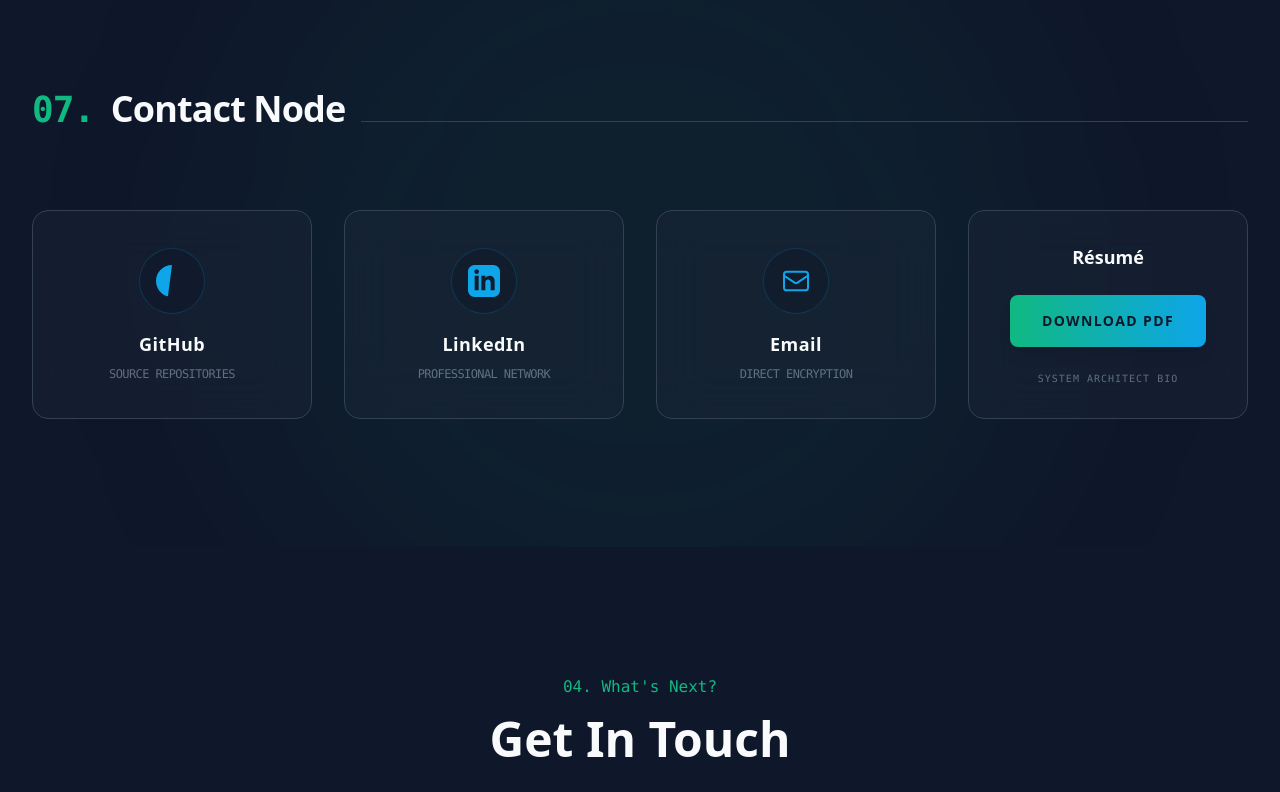
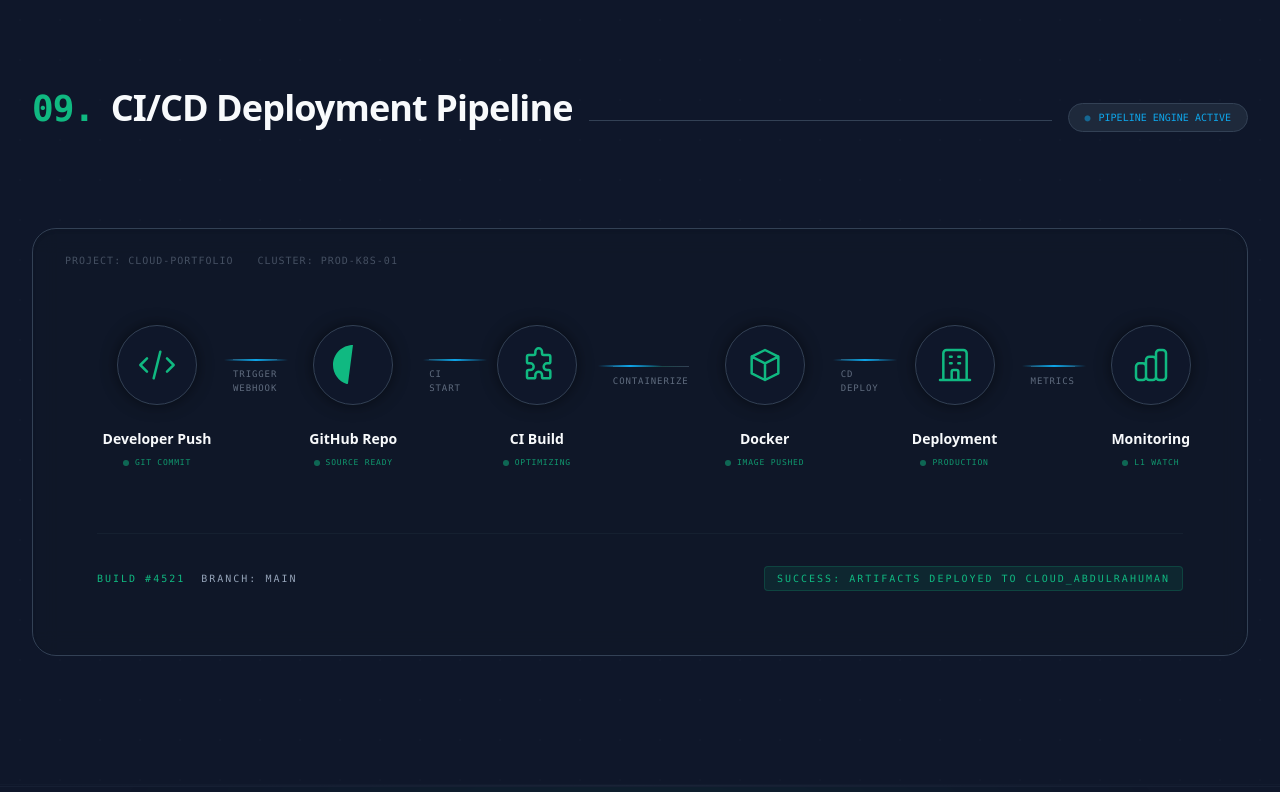
Before and after one commit to AbdulRahumankm/Cloud_AbdulRahuman, a React (Vite) app: page / in a window 1280 px wide. Shown: the part 5360-6152 px from the top of the page. Built offline with nearby package versions, Linux system fonts and the light colour scheme.

Commit message:
Add DevOps CI/CD Pipeline visualization section

```diff
--- a/src/App.jsx
+++ b/src/App.jsx
@@ -8,6 +8,7 @@ import InfrastructureProjects from './sections/InfrastructureProjects';
 import ServerStatusDashboard from './sections/ServerStatusDashboard';
 import CloudArchitecture from './sections/CloudArchitecture';
 import DataPipeline from './sections/DataPipeline';
+import CicdPipeline from './sections/CicdPipeline';
 import ContactSection from './sections/ContactSection';
 import Contact from './sections/Contact';
 import './App.css';
@@ -29,6 +30,8 @@ function App() {
       <div className="section-divider"></div>
       <DataPipeline />
       <div className="section-divider"></div>
+      <CicdPipeline />
+      <div className="section-divider"></div>
       <ContactSection />
       <Contact />
     </MainLayout>
--- /dev/null
+++ b/src/sections/CicdPipeline.jsx
@@ -0,0 +1,134 @@
+import React from 'react';
+
+const PipelineStage = ({ name, icon, status, delay }) => (
+  <div className="flex flex-col items-center group relative min-w-[120px]" style={{ animationDelay: `${delay}s` }}>
+    <div className="w-16 h-16 md:w-20 md:h-20 bg-[#0f172a] rounded-full border border-devops-border flex items-center justify-center text-devops-primary shadow-[0_0_15px_rgba(0,0,0,0.5)] transition-all duration-500 group-hover:scale-110 group-hover:border-devops-secondary group-hover:shadow-[0_0_30px_rgba(56,189,248,0.3)] relative z-10">
+      {icon}
+      {/* Animated Orbiting Ring */}
+      <div className="absolute inset-[-4px] border border-devops-primary/20 rounded-full animate-spin-slow opacity-0 group-hover:opacity-100 transition-opacity"></div>
+    </div>
+    <div className="mt-6 text-center">
+      <h4 className="text-devops-text font-bold text-xs md:text-sm whitespace-nowrap">{name}</h4>
+      <div className="mt-2 flex items-center justify-center gap-1.5 uppercase tracking-widest text-[8px] font-mono">
+        <span className="w-1.5 h-1.5 rounded-full bg-emerald-500 animate-pulse"></span>
+        <span className="text-emerald-500/80">{status}</span>
+      </div>
+    </div>
+  </div>
+);
+
+const PipelineConnector = ({ label, speed = '3s' }) => (
+  <div className="hidden lg:flex flex-1 flex-col items-center justify-center h-20 -mt-10">
+    <div className="w-full h-px bg-gradient-to-r from-devops-border via-devops-primary/30 to-devops-border relative">
+      {/* Passing Data Pulse */}
+      <div className="absolute top-1/2 left-0 w-16 h-[2px] bg-gradient-to-r from-transparent via-devops-secondary to-transparent animate-pipeline-flow -translate-y-1/2" style={{ animationDuration: speed }}></div>
+    </div>
+    <span className="mt-2 text-[9px] font-mono text-devops-textMuted uppercase tracking-widest opacity-60">
+      {label}
+    </span>
+  </div>
+);
+
+const CicdPipeline = () => {
+  return (
+    <section id="cicd-pipeline" className="py-32 bg-devops-bg relative overflow-hidden border-b border-devops-border/10">
+      {/* Background Grid Pattern */}
+      <div className="absolute inset-0 opacity-[0.02] pointer-events-none" style={{ backgroundImage: 'radial-gradient(#94a3b8 1px, transparent 1px)', backgroundSize: '40px 40px' }}></div>
+
+      <style>{`
+        @keyframes pipeline-flow {
+          0% { left: -20%; }
+          100% { left: 120%; }
+        }
+        .animate-pipeline-flow {
+          animation: pipeline-flow linear infinite;
+        }
+        .animate-spin-slow {
+          animation: spin 8s linear infinite;
+        }
+      `}</style>
+
+      <div className="max-w-7xl mx-auto px-4 sm:px-6 lg:px-8 relative z-10">
+        <div className="flex flex-col md:flex-row items-baseline gap-4 mb-24">
+          <h2 className="text-3xl md:text-4xl font-extrabold text-devops-text tracking-tight">
+            <span className="text-devops-primary font-mono mr-2">09.</span> CI/CD Deployment Pipeline
+          </h2>
+          <div className="h-px bg-devops-border flex-1 w-full md:w-auto mt-4 md:mt-0"></div>
+          <div className="flex items-center gap-2 px-4 py-1.5 rounded-full bg-devops-card border border-devops-border text-[10px] font-mono text-devops-secondary">
+            <span className="animate-pulse">●</span> PIPELINE ENGINE ACTIVE
+          </div>
+        </div>
+
+        {/* Global Pipeline Visualization */}
+        <div className="bg-[#111827]/50 border border-devops-border rounded-3xl p-8 md:p-16 backdrop-blur-md shadow-inner relative">
+          {/* Dashboard Header Info */}
+          <div className="absolute top-6 left-8 flex gap-6 text-[10px] font-mono text-devops-textMuted uppercase tracking-widest opacity-40">
+            <div>Project: cloud-portfolio</div>
+            <div>Cluster: prod-k8s-01</div>
+          </div>
+
+          <div className="flex flex-col lg:flex-row items-center justify-between gap-12 lg:gap-4 mt-8">
+            <PipelineStage
+              name="Developer Push"
+              status="Git Commit"
+              icon={<svg className="w-8 h-8 md:w-10 md:h-10" fill="none" stroke="currentColor" viewBox="0 0 24 24"><path strokeLinecap="round" strokeLinejoin="round" strokeWidth="1.5" d="M10 20l4-16m4 4l4 4-4 4M6 16l-4-4 4-4" /></svg>}
+            />
+
+            <PipelineConnector label="Trigger Webhook" speed="2s" />
+
+            <PipelineStage
+              name="GitHub Repo"
+              status="Source Ready"
+              icon={<svg className="w-8 h-8 md:w-10 md:h-10" fill="currentColor" viewBox="0 0 24 24"><path d="M12 0C5.37 0 0 5.37 0 12c0 5.31 3.435 9.795 8.205 11.385.6.105.825-.255.825-.57bfs 0-2.115-.015-4.14c-3.33.72-4.035-1.605-4.035-1.605-.54-1.38-1.32-1.74-1.32-1.74-1.087-.741.083-.726.083-.726 1.203.084 1.838 1.234 1.838 1.234 1.07 1.83 2.805 1.305 3.492.997.107-.775.418-1.305.762-1.605-2.66-.305-5.466-1.332-5.466-5.93 0-1.31.465-2.38 1.235-3.22-.135-.305-.54-1.52.105-3.176 0 0 1.005-.322 3.3 1.23.96-.267 1.98-.399 3-.405 1.02.006 2.04.138 3 .405 2.28-1.552 3.285-1.23 3.285-1.23.645 1.653.24 2.87.12 3.176.765.84 1.23 1.91 1.23 3.22 0 4.61-2.805 5.625-5.475 5.92.42.36.81 1.096.81 2.22 0 1.606-.015 2.896-.015 3.286 0 .315.21.69.825.57C20.565 21.795 24 17.31 24 12c0-6.63-5.37-12-12-12z" /></svg>}
+            />
+
+            <PipelineConnector label="CI Start" speed="3s" />
+
+            <PipelineStage
+              name="CI Build"
+              status="Optimizing"
+              icon={<svg className="w-8 h-8 md:w-10 md:h-10" fill="none" stroke="currentColor" viewBox="0 0 24 24"><path strokeLinecap="round" strokeLinejoin="round" strokeWidth="1.5" d="M11 4a2 2 0 114 0v1a1 1 0 001 1h3a1 1 0 011 1v3a1 1 0 01-1 1h-1a2 2 0 100 4h1a1 1 0 011 1v3a1 1 0 01-1 1h-3a1 1 0 01-1-1v-1a2 2 0 10-4 0v1a1 1 0 01-1 1H7a1 1 0 01-1-1v-3a1 1 0 011-1h1a2 2 0 100-4H7a1 1 0 01-1-1V7a1 1 0 011-1h3a1 1 0 001-1V4z" /></svg>}
+            />
+
+            <PipelineConnector label="Containerize" speed="2.5s" />
+
+            <PipelineStage
+              name="Docker"
+              status="Image Pushed"
+              icon={<svg className="w-8 h-8 md:w-10 md:h-10" fill="none" stroke="currentColor" viewBox="0 0 24 24"><path strokeLinecap="round" strokeLinejoin="round" strokeWidth="1.5" d="M20 7l-8-4-8 4m16 0l-8 4m8-4v10l-8 4m0-10L4 7m8 4v10M4 7v10l8 4" /></svg>}
+            />
+
+            <PipelineConnector label="CD Deploy" speed="3.5s" />
+
+            <PipelineStage
+              name="Deployment"
+              status="Production"
+              icon={<svg className="w-8 h-8 md:w-10 md:h-10" fill="none" stroke="currentColor" viewBox="0 0 24 24"><path strokeLinecap="round" strokeLinejoin="round" strokeWidth="1.5" d="M19 21V5a2 2 0 00-2-2H7a2 2 0 00-2 2v16m14 0h2m-2 0h-5m-9 0H3m2 0h5M9 7h1m-1 4h1m4-4h1m-1 4h1m-5 10v-5a1 1 0 011-1h2a1 1 0 011 1v5m-4 0h4" /></svg>}
+            />
+
+            <PipelineConnector label="Metrics" speed="4s" />
+
+            <PipelineStage
+              name="Monitoring"
+              status="L1 Watch"
+              icon={<svg className="w-8 h-8 md:w-10 md:h-10" fill="none" stroke="currentColor" viewBox="0 0 24 24"><path strokeLinecap="round" strokeLinejoin="round" strokeWidth="1.5" d="M9 19v-6a2 2 0 00-2-2H5a2 2 0 00-2 2v6a2 2 0 002 2h2a2 2 0 002-2zm0 0V9a2 2 0 012-2h2a2 2 0 012 2v10m-6 0a2 2 0 002 2h2a2 2 0 002-2m0 0V5a2 2 0 012-2h2a2 2 0 012 2v14a2 2 0 01-2 2h-2a2 2 0 01-2-2z" /></svg>}
+            />
+          </div>
+
+          {/* Console Footnote */}
+          <div className="mt-16 pt-8 border-t border-devops-border/20 flex flex-col md:flex-row items-center justify-between text-[10px] font-mono text-devops-textMuted uppercase tracking-[0.2em] gap-4">
+            <div className="flex items-center gap-4">
+              <span className="text-devops-primary">BUILD #4521</span>
+              <span>BRANCH: main</span>
+            </div>
+            <div className="bg-emerald-500/10 text-emerald-500 px-3 py-1 rounded border border-emerald-500/20">
+              SUCCESS: Artifacts deployed to Cloud_AbdulRahuman
+            </div>
+          </div>
+        </div>
+      </div>
+    </section>
+  );
+};
+
+export default CicdPipeline;
```
